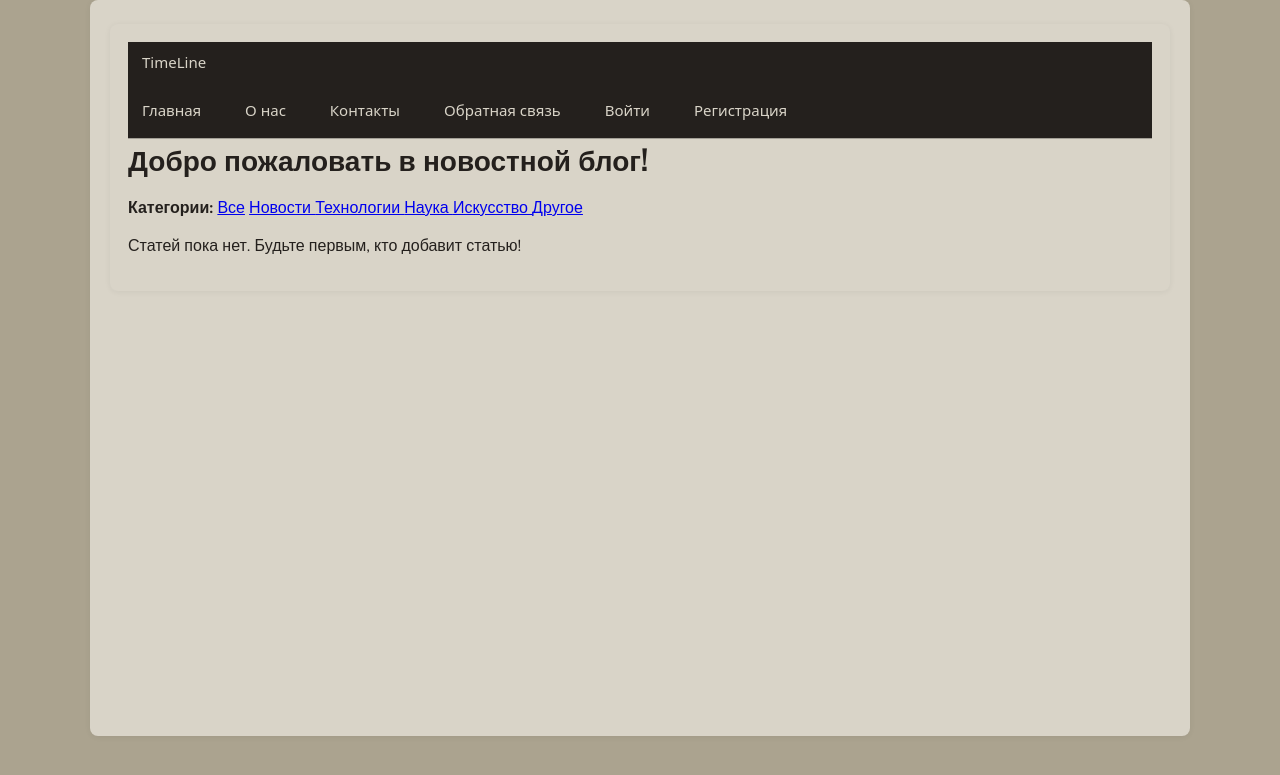
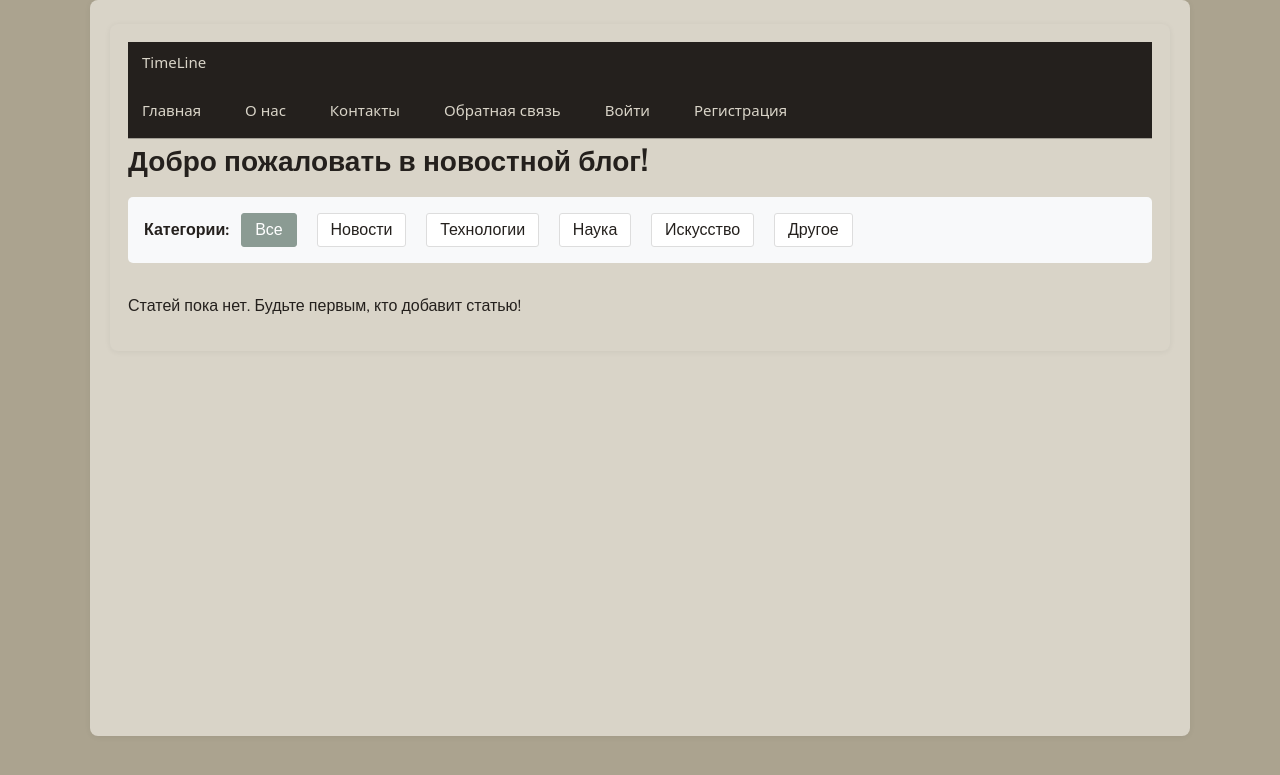
Before and after one commit to rhinci/NewsBlog-website, a Django app: page / in a window 1280 px wide. Shown: the top 775 px of the page. Run offline with Django 4.2, Linux system fonts and the light colour scheme; data that the repository does not hold is empty.

Commit message:
category menu style

```diff
--- a/blog/forms.py
+++ b/blog/forms.py
@@ -23,7 +23,7 @@ class ContactForm(forms.Form):
 class ArticleForm(forms.ModelForm):
     class Meta:
         model = Article
-        fields = ['title', 'text']
+        fields = ['title', 'text', 'category']
         widgets = {
             'title': forms.TextInput(attrs={
                 'placeholder': 'Заголовок'
--- /dev/null
+++ b/static/css/category_menu.css
@@ -0,0 +1,37 @@
+.categories-menu {
+    margin: 1rem 0;
+    padding: 1rem;
+    background: #f8f9fa;
+    border-radius: 5px;
+}
+
+.categories-menu a {
+    display: inline-block;
+    margin: 0 0.5rem;
+    padding: 0.3rem 0.8rem;
+    text-decoration: none;
+    border-radius: 3px;
+    background: white;
+    color: #24201d;
+    border: 1px solid #ddd;
+}
+
+.categories-menu a.active {
+    background: #8b9b93;
+    color: white;
+    border-color: #8b9b93;
+}
+
+.categories-menu a:hover {
+    background: #e9ecef;
+}
+
+.categories-menu a.active:hover {
+    background: rgba(53, 66, 66);
+}
+
+.category {
+    color: #666;
+    font-size: 0.9rem;
+    margin-left: 0.5rem;
+}
--- a/templates/index.html
+++ b/templates/index.html
@@ -5,6 +5,7 @@
 
 {% block head %}
 <link rel="stylesheet" href="{% static 'css/index.css' %}">
+<link rel="stylesheet" href="{% static 'css/category_menu.css'%}">
 {% endblock head %}
 
 {% block body %}
```
Also changed, not shown: static/css/index.css (line endings or trailing spaces).
